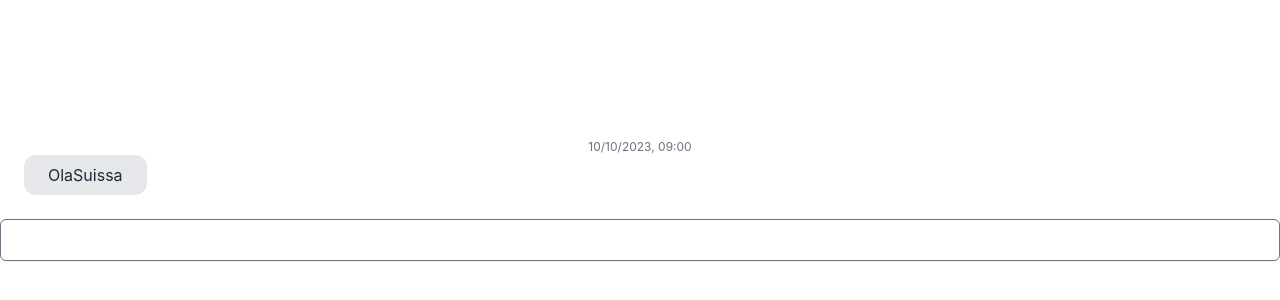
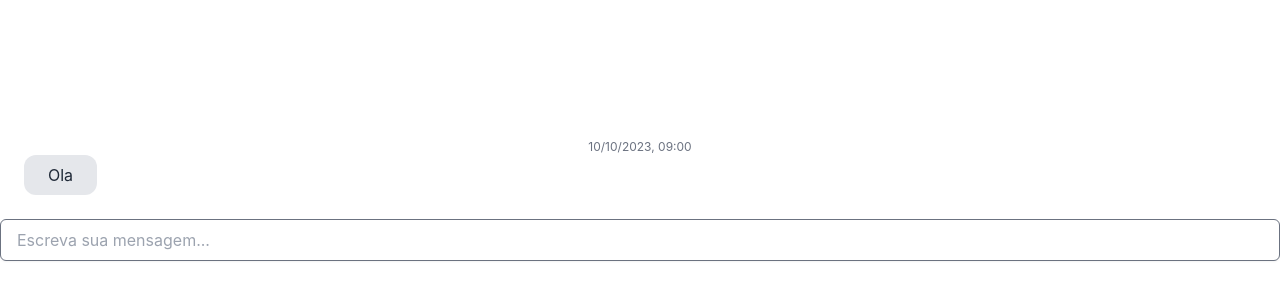
Before and after one commit to suissa/AgnosticFeatures, a React (Vite) app: page /chat/example in a window 1280 px wide. Shown: the part 200-500 px from the top of the page. Built offline with nearby package versions, Linux system fonts and the light colour scheme.

Commit message:
chat created

```diff
--- a/src/features/chat/molecules/ChatInputMessage.tsx
+++ b/src/features/chat/molecules/ChatInputMessage.tsx
@@ -19,37 +19,42 @@ const getDatetime = () => {
   }/${date.getFullYear()}, ${date.getHours()}:${date.getMinutes()}`;
   return datetime;
 };
-
-const getOwner = () => {
-  return "suissa";
-};
-
 const chatInputClasses = "mt-1 block w-full px-4 py-2 border border-gray-500 rounded-md shadow-sm focus:ring-blue-500 focus:border-blue-500"
 
 export const ChatInputMessage = ({ setMessages }: ChatInputMessageProps) => {
-  const [message, setMessage] = useState<IMessage>();
+  const [message, setMessage] = useState<IMessage>({
+    owner: "suissa",
+    text: "",
+    datetime: getDatetime(),
+    type: "sender",
+  });
+
+  const handleKeyDown = (e: React.KeyboardEvent<HTMLInputElement>) => {
+    e.stopPropagation();
+
+    if (e.key === "Enter") {
+      setMessages((prev) => [...prev, message]);
+      setMessage((prev) => ({
+        ...prev,
+        text: "",
+      }));
+}
+  };
   return (
     <div>
       <Input
         type="text"
-        value=""
+        value={message?.text}
+        placeholder="Escreva sua mensagem..."
         className={chatInputClasses}
         onChange={(e: React.ChangeEvent<HTMLInputElement>) =>
           setMessage({
-            owner: getOwner(),
+            ...message,
             text: e.target.value,
-            datetime: getDatetime(),
-            type: "sender",
           })
         }
-        onKeyDown={(e: React.KeyboardEvent<HTMLInputElement>) => {
-          e.stopPropagation();
-          if (e.key === "Enter") {
-            if (message) {
-              setMessages((prev) => [...prev, message]);
-            }
-          }
-        }}
+        onKeyDown={handleKeyDown}
+
       ></Input>
     </div>
   );
--- a/src/features/chat/molecules/ChatMessage.tsx
+++ b/src/features/chat/molecules/ChatMessage.tsx
@@ -7,12 +7,11 @@ interface ChatMessageProps {
   datetimeClass?: string;
   messageClass?: string;
 }
-export const ChatMessage = ({ text, owner, datetime, textClass, ownerClass, datetimeClass, messageClass }: ChatMessageProps) => (
+export const ChatMessage = ({ text, datetime, textClass, datetimeClass, messageClass }: ChatMessageProps) => (
   <>
     <p className={datetimeClass}>{datetime}</p>
     <p className={messageClass}>
       <span className={textClass}>{text}</span>
-      <span className={ownerClass}>{owner}</span>
     </p>
   </>
 )
--- a/src/features/chat/organisms/Chat.tsx
+++ b/src/features/chat/organisms/Chat.tsx
@@ -3,12 +3,14 @@ import { ChatInputMessage } from "../molecules/ChatInputMessage"
 import { ChatMessage } from "../molecules/ChatMessage";
 import { IMessage } from "../molecules/ChatInputMessage";
 
-const roundAndPad = "px-6  py-2 rounded rounded-xl"
-const senderClass = `flex flex-row-reverse bg-blue-500 text-white
-justify-self-end mr-6 mb-6 ${roundAndPad}`;
-const receiverClass = `flex flex-row bg-gray-200 text-gray-800
-justify-self-start ml-6 mb-6 mr-6 mb-6 ${roundAndPad}`;
-console.log(senderClass)
+const FacebookTheme = {
+  senderClass: `flex flex-row-reverse bg-blue-500 text-white
+justify-self-end mr-6 mb-6 px-6  py-2 rounded rounded-xl`,
+  receiverClass: `flex flex-row bg-gray-200 text-gray-800
+justify-self-start ml-6 mb-6 mr-6 mb-6 px-6  py-2 rounded rounded-xl`
+}
+
+console.log(FacebookTheme.senderClass)
 export const Chat = (): ReactNode => {
   const [ messages, setMessages ] = useState<IMessage[]>([]);
 
@@ -33,7 +35,7 @@ export const Chat = (): ReactNode => {
                 text={message.text}
                 owner={message.owner}
                 datetime={message.datetime}
-                messageClass={message.type === "sender" ? senderClass : receiverClass}
+                messageClass={message.type === "sender" ? FacebookTheme.senderClass : FacebookTheme.receiverClass}
                 datetimeClass="text-xs text-gray-500 text-center"
               />
             </div>
@@ -41,7 +43,7 @@ export const Chat = (): ReactNode => {
         </ul>
       </div>
       <div>
-        <ChatInputMessage setMessages={setMessages}></ChatInputMessage>
+        <ChatInputMessage messages={messages} setMessages={setMessages}></ChatInputMessage>
       </div>
     </div>
   )
--- a/src/shared/atoms/Input/index.tsx
+++ b/src/shared/atoms/Input/index.tsx
@@ -2,7 +2,8 @@ interface InputProps {
   className?: string;
   id?: string;
   type: string;
-  value?: string;
+  value: string;
+  placeholder?: string;
   onClick?: () => void;
   onChange?: (e: React.ChangeEvent<HTMLInputElement>) => void;
   onFocus?: (e: React.FocusEvent<HTMLInputElement>) => void;
@@ -12,12 +13,14 @@ interface InputProps {
 
 
 export const Input = ({
-  className, id, type,
+  className, id, type, placeholder, value,
   onClick, onChange, onFocus, onBlur, onKeyDown}: InputProps) => (
   <input
     className={className}
     id={id}
     type={type}
+    value={value}
+    placeholder={placeholder}
     onClick={onClick}
     onChange={onChange}
     onFocus={onFocus}
--- /dev/null
+++ b/src/shared/atoms/TextArea/index.tsx
@@ -0,0 +1,33 @@
+import { ReactNode } from "react";
+
+interface TextareAProps {
+  className?: string;
+  id?: string;
+  children: ReactNode;
+  size?: number;
+  placeholder?: string;
+  value?: string;
+  onClick?: () => void;
+  onChange?: (e: React.ChangeEvent<HTMLTextAreaElement>) => void;
+  onFocus?: (e: React.FocusEvent<HTMLTextAreaElement>) => void;
+  onBlur?: (e: React.FocusEvent<HTMLTextAreaElement>) => void;
+  onKeyDown?: (e: React.KeyboardEvent<HTMLTextAreaElement>) => void;
+}
+
+export const TextArea = ({ className, id, children, size, placeholder, value,
+  onClick, onChange, onFocus, onBlur, onKeyDown }: TextareAProps) => (
+  <textarea
+    className={className}
+    value={value}
+    id={id}
+    cols={size}
+    placeholder={placeholder}
+    onClick={onClick}
+    onChange={onChange}
+    onFocus={onFocus}
+    onBlur={onBlur}
+    onKeyDown={onKeyDown}>
+    {children}
+  </textarea>
+
+)
--- a/src/shared/atoms/Textarea/index.tsx
+++ /dev/null
@@ -1,15 +0,0 @@
-import { ReactNode } from "react";
-
-interface TextareaProps {
-  className: string;
-  id: string;
-  children: ReactNode;
-  size: number;
-}
-
-export const Textarea = ({ className, id, children, size }: TextareaProps) => (
-  <textarea className={className} id={id} cols={size}>
-    {children}
-  </textarea>
-
-)
```
Also changed, not shown: src/features/chat/README.md.
